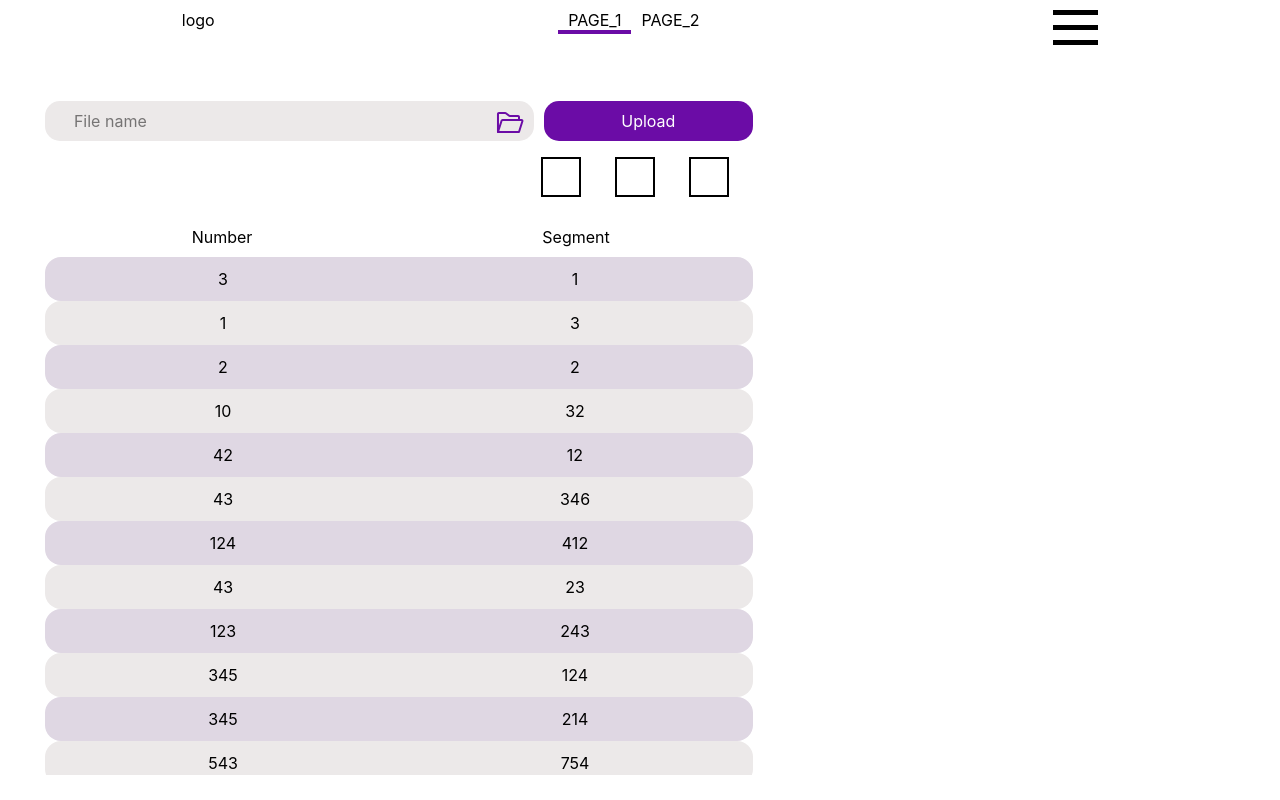
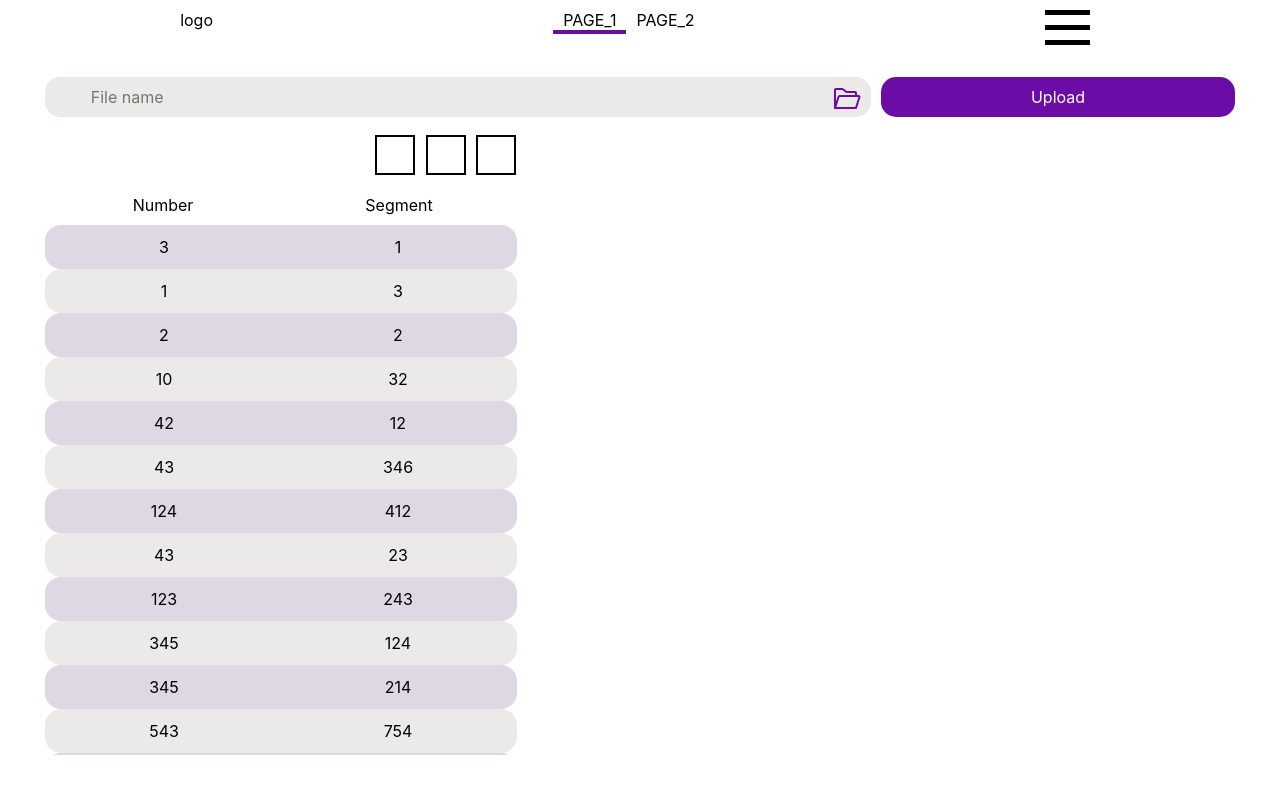
Before and after one commit to cp-final/front, a React (Create React App) app: page / in a window 1280 px wide. Built offline with nearby package versions, Linux system fonts and the light colour scheme.

Commit message:
appearing animation

```diff
--- a/src/components/App/App.js
+++ b/src/components/App/App.js
@@ -1,12 +1,15 @@
-import React from "react";
+import React, {useEffect} from "react";
 import Navbar from "../Navbar/Navbar";
 import {Route} from "react-router-dom";
 import {config} from "../../config";
 import {CSSTransition} from "react-transition-group";
 import s from "./App.module.css";
 import "./../../index.css";
+import {connect} from "react-redux";
+import {initialize} from "../../store/reducers/appReducer";
+import AppInitializingPreloader from "../AppInitializingPreloader/AppInitializingPreloader";
 
-const App = () => {
+const App = (props) => {
     const content = config.pages.map(page => {
             return (
                 <Route exact key={page.path} path={page.path}>
@@ -26,14 +29,43 @@ const App = () => {
             )
         }
     );
+
+    useEffect(() => {
+        if (!props.initialized) props.initialize();
+    }, [props.initialized]);
+
     return (
+        <>
+            <CSSTransition
+                in={!props.initialized}
+                timeout={200}
+                classNames="page"
+                unmountOnExit
+            >
+                <AppInitializingPreloader/>
+            </CSSTransition>
+
+            <CSSTransition
+                in={props.initialized}
+                timeout={200}
+                classNames="page"
+                unmountOnExit
+            >
                 <div className={s.app}>
                     <Navbar/>
                     <div className={s.pageWrapper}>
                         {content}
                     </div>
                 </div>
+            </CSSTransition>
+        </>
     );
 };
 
-export default App;
+const mstp = (state) => ({
+    initialized: state.app.initialized
+});
+
+export default connect(mstp, {
+    initialize
+})(App);
--- /dev/null
+++ b/src/components/AppInitializingPreloader/AppInitializingPreloader.jsx
@@ -0,0 +1,12 @@
+import React from 'react';
+import s from "./AppInitializingPreloader.module.css";
+
+const AppInitializingPreloader = () => {
+    return (
+        <div className={s.wrapper}>
+            Preloader
+        </div>
+    )
+};
+
+export default AppInitializingPreloader;
--- /dev/null
+++ b/src/components/AppInitializingPreloader/AppInitializingPreloader.module.css
@@ -0,0 +1,9 @@
+.wrapper {
+    width: 100vw;
+    height: 100vh;
+    position: fixed;
+    display: flex;
+    justify-content: center;
+    align-items: center;
+    background: white;
+}
--- a/src/components/HomePage/DataSection/DataSection.jsx
+++ b/src/components/HomePage/DataSection/DataSection.jsx
@@ -1,13 +1,11 @@
 import React from 'react';
 import DataTableWidget from "../../TableWidget/DataTableWidget";
 import s from "./DataSection.module.css";
-import FileUpload from "./FileUpload/FileUpload";
 import Toolbar from "./Toolbar/Toolbar";
 
 const DataSection = (props) => {
     return (
         <div className={s.wrapper}>
-            <FileUpload />
             <Toolbar/>
             <div className={s.widgetWrapper}>
                 <DataTableWidget/>
--- a/src/components/HomePage/DataSection/DataSection.module.css
+++ b/src/components/HomePage/DataSection/DataSection.module.css
@@ -2,8 +2,9 @@
     width: 100%;
     height: calc(100% - 40px);
     display: grid;
-    grid-template-rows: 5% 40px calc(95% - 40px);
-    grid-gap: 20px;
+    grid-template-rows: 40px calc(100% - 40px);
+    padding-top: 10px;
+    grid-gap: 10px;
 }
 
 .widgetWrapper {
--- a/src/components/HomePage/DataSection/FileUpload/FileUpload.module.css
+++ b/src/components/HomePage/DataSection/FileUpload/FileUpload.module.css
@@ -4,6 +4,7 @@
     width: calc(100% - 10px);
     grid-gap: 10px;
     align-content: center;
+    grid-column: 1 / 3;
 }
 
 .fileSelectionBar {
--- a/src/components/HomePage/HomePage.jsx
+++ b/src/components/HomePage/HomePage.jsx
@@ -1,10 +1,12 @@
 import React from 'react';
 import DataSection from "./DataSection/DataSection";
 import s from "./HomePage.module.css";
+import FileUpload from "./DataSection/FileUpload/FileUpload";
 
 const HomePage = () => {
     return (
         <div className={s.wrapper}>
+            <FileUpload />
             <DataSection/>
         </div>
     )
--- a/src/components/HomePage/HomePage.module.css
+++ b/src/components/HomePage/HomePage.module.css
@@ -1,8 +1,8 @@
 .wrapper {
     display: grid;
-    grid-template-columns: 60% 40%;
-    grid-template-rows: 100%;
-    padding: 25px 45px;
+    grid-template-columns: 40% 60%;
+    grid-template-rows: 5% 95%;
+    padding: 0 45px 25px 45px;
     width: calc(100vw - 10px);
     height: 100%;
     grid-gap: 10px;
--- a/src/store/reducers/appReducer.js
+++ b/src/store/reducers/appReducer.js
@@ -1,12 +1,27 @@
 const initialState = {
+    initialized: false,
+};
 
-};
+const SET_INITIALIZED = 'APP/SET_INITIALIZED';
 
 const appReducer = (state = initialState, action) => {
     switch (action.type) {
+        case SET_INITIALIZED:
+            return {
+                ...state,
+                initialized: true,
+            };
         default:
             return state;
     }
 };
 
+export const setInitialized = () => ({type: SET_INITIALIZED});
+
+export const initialize = () => (dispatch) => {
+    setTimeout(() => {
+        dispatch(setInitialized());
+    }, 1000);
+};
+
 export default appReducer;
```
Lines whose indentation alone changed are shown as unchanged.
